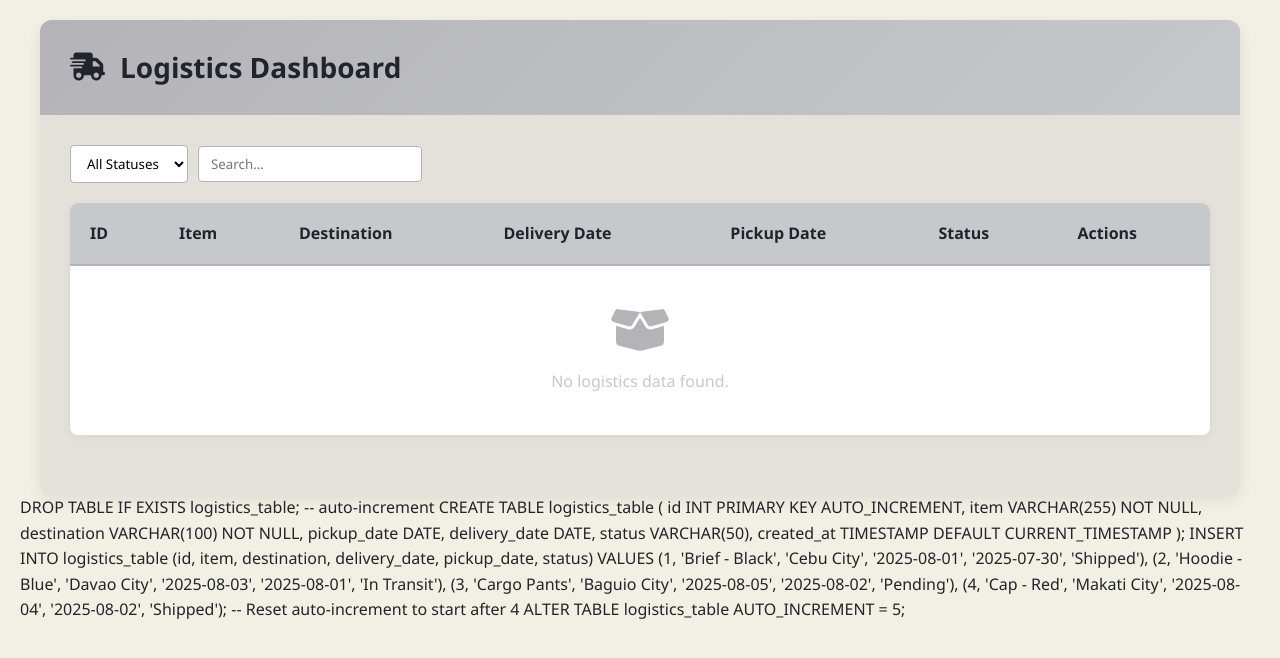
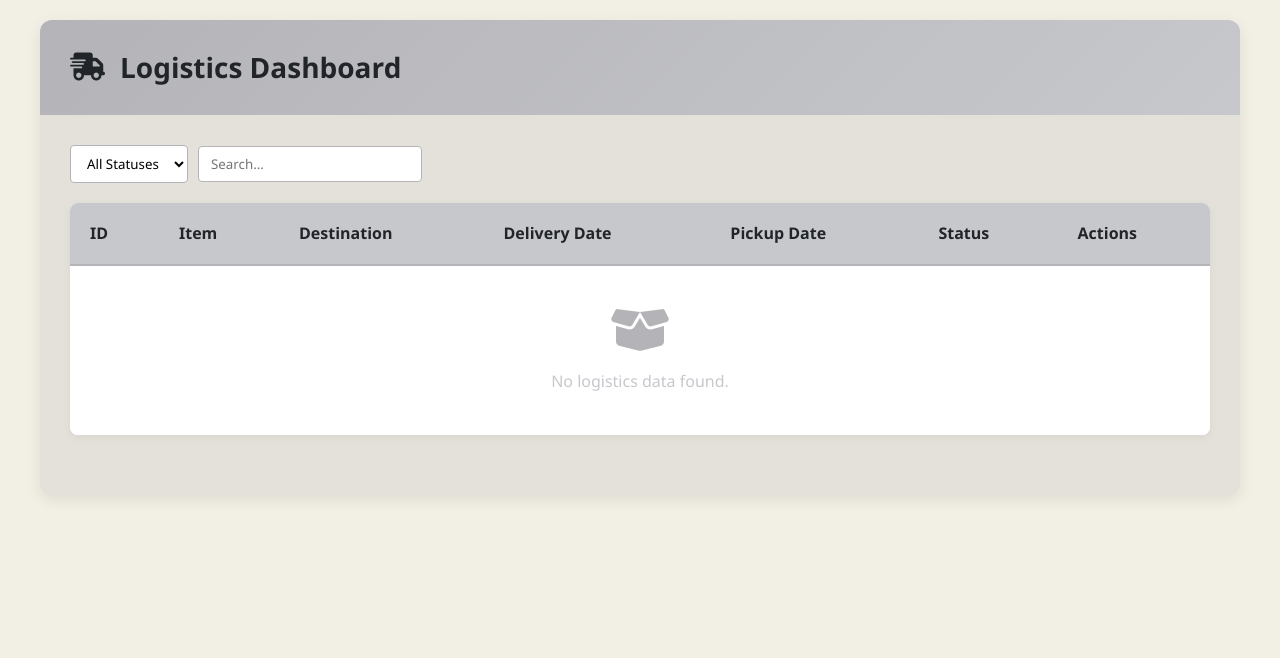
Before and after one commit to bearbrand05/security, a PHP site: page /logistic.php in a window 1280 px wide. Shown: the top 658 px of the page. Run offline with PHP 8.4, Linux system fonts and the light colour scheme; data that the repository does not hold is empty.

Commit message:
Update logistic.php

```diff
--- a/logistic.php
+++ b/logistic.php
@@ -504,30 +504,3 @@ $deleted_result = $conn->query($deleted_sql);
 <?php
 $conn->close();
 ?>
-
-
-
-
-
-
-DROP TABLE IF EXISTS logistics_table;
-
--- auto-increment
-CREATE TABLE logistics_table (
-    id INT PRIMARY KEY AUTO_INCREMENT,
-    item VARCHAR(255) NOT NULL,
-    destination VARCHAR(100) NOT NULL,
-    pickup_date DATE,
-    delivery_date DATE,
-    status VARCHAR(50),
-    created_at TIMESTAMP DEFAULT CURRENT_TIMESTAMP
-);
-
-INSERT INTO logistics_table (id, item, destination, delivery_date, pickup_date, status) VALUES
-(1, 'Brief - Black', 'Cebu City', '2025-08-01', '2025-07-30', 'Shipped'),
-(2, 'Hoodie - Blue', 'Davao City', '2025-08-03', '2025-08-01', 'In Transit'),
-(3, 'Cargo Pants', 'Baguio City', '2025-08-05', '2025-08-02', 'Pending'),
-(4, 'Cap - Red', 'Makati City', '2025-08-04', '2025-08-02', 'Shipped');
-
--- Reset auto-increment to start after 4
-ALTER TABLE logistics_table AUTO_INCREMENT = 5;
```
